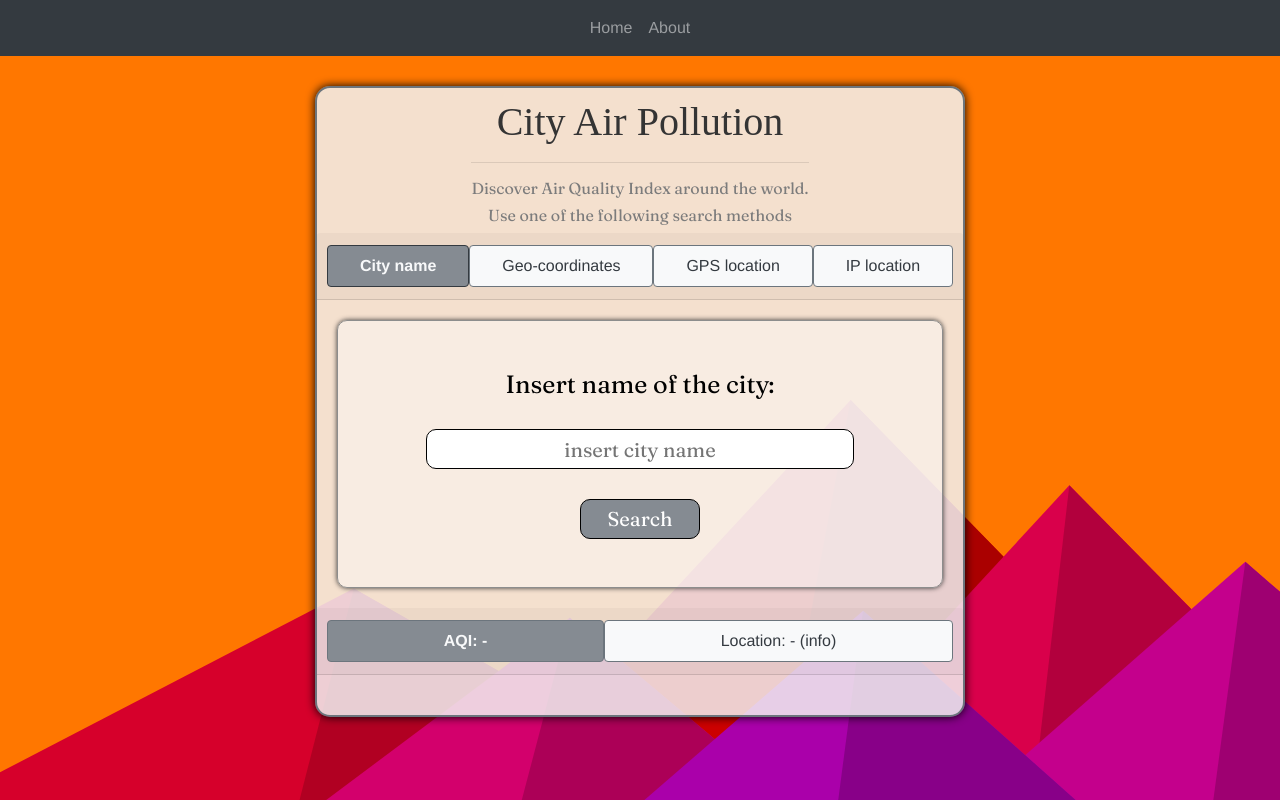
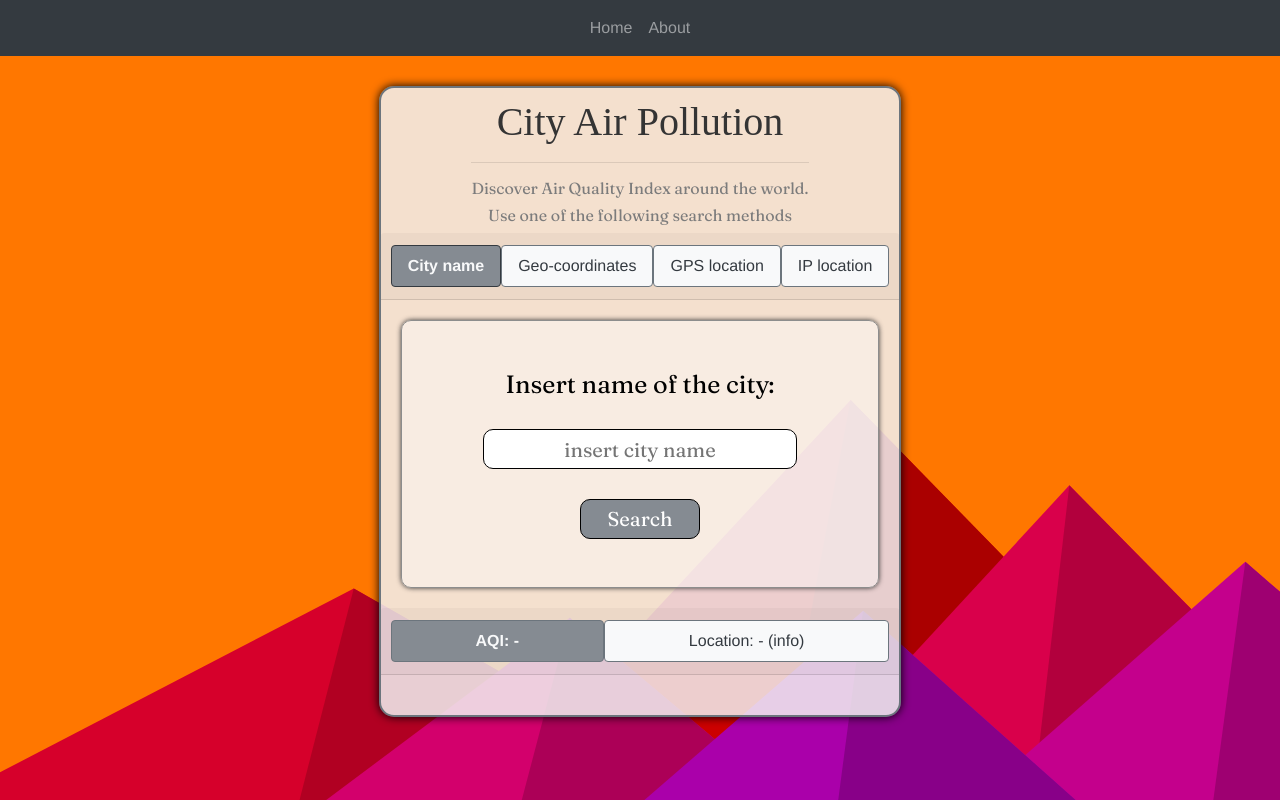
Before and after one commit to PietroTambu/City-Pollution-Tambu, a Vue app: page / in a window 1280 px wide. Built offline with nearby package versions, Linux system fonts and the light colour scheme; no server answers; a web font is replaced by a local one.

Commit message:
01-04-2021 17:31

```diff
--- a/src/components/ComponentPollution.vue
+++ b/src/components/ComponentPollution.vue
@@ -314,7 +314,7 @@ button:hover {
 }
 .div-main {
   max-width: 650px;
-  width: 85vw;
+  width: max-content;
   margin: 30px auto;
   border: 2px solid black;
   border-radius: 15px;
```
